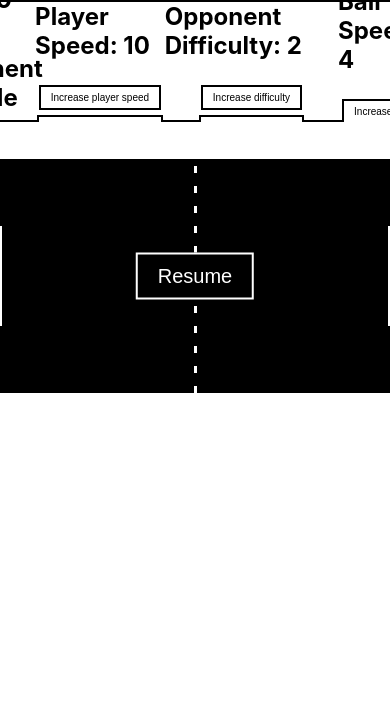
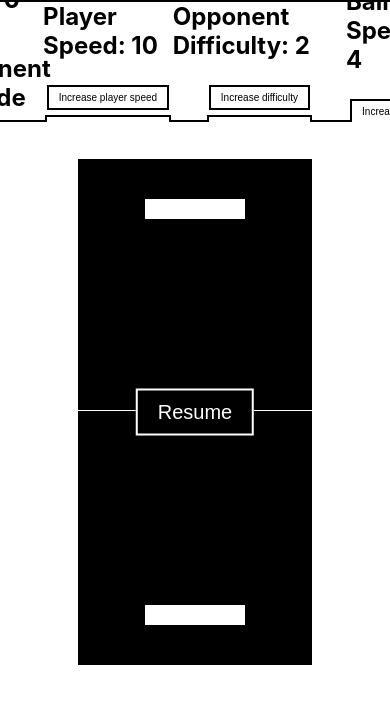
Before and after one commit to silveira42/pong-react, a React (Create React App) app: page / in a window 390 px wide. Shown: the top 704 px of the page. Built offline with nearby package versions, Linux system fonts and the light colour scheme.

Commit message:
Added orientation responsivity

```diff
--- a/src/components/Ball/BallProps.ts
+++ b/src/components/Ball/BallProps.ts
@@ -1,4 +1,5 @@
 export type BallProps = {
-	position: { longAxis: number; shortAxis: number };
+	bottom: number;
+	left: number;
 	size: number;
 };
--- a/src/components/Ball/index.tsx
+++ b/src/components/Ball/index.tsx
@@ -8,8 +8,8 @@ function Ball(props: BallProps) {
 			style={{
 				height: props.size,
 				width: props.size,
-				top: props.position.shortAxis,
-				left: props.position.longAxis,
+				bottom: props.bottom,
+				left: props.left,
 			}}
 		></div>
 	);
--- a/src/components/Board/BoardProps.ts
+++ b/src/components/Board/BoardProps.ts
@@ -14,8 +14,13 @@ export type BoardProps = {
 	playerOneDownKey: string;
 	playerTwoUpKey: string;
 	playerTwoDownKey: string;
+	playerOneLeftKey: string;
+	playerOneRightKey: string;
+	playerTwoLeftKey: string;
+	playerTwoRightKey: string;
 	opponentDifficulty: number;
 	opponentMode: string;
+	gameOrientation: string;
 	handleChangePause: (newState: boolean) => void;
 	handleScoreChange: (newScore: ScoreType) => void;
 };
--- a/src/components/Board/PaddleType.ts
+++ b/src/components/Board/PaddleType.ts
@@ -3,4 +3,7 @@ export type PaddleType = {
 	shortAxis: number;
 	upKey: string;
 	downKey: string;
+	leftKey: string;
+	rightKey: string;
+	position: string;
 };
--- a/src/components/Board/index.tsx
+++ b/src/components/Board/index.tsx
@@ -21,6 +21,9 @@ function Board(props: BoardProps) {
 		shortAxis: props.shortAxis / 2 - props.paddleLongSide / 2,
 		upKey: props.playerOneUpKey,
 		downKey: props.playerOneDownKey,
+		leftKey: props.playerOneLeftKey,
+		rightKey: props.playerOneRightKey,
+		position: 'A',
 	};
 
 	const initialPaddleZ: PaddleType = {
@@ -28,6 +31,9 @@ function Board(props: BoardProps) {
 		shortAxis: props.shortAxis / 2 - props.paddleLongSide / 2,
 		upKey: props.playerTwoUpKey,
 		downKey: props.playerTwoDownKey,
+		leftKey: props.playerTwoLeftKey,
+		rightKey: props.playerTwoRightKey,
+		position: 'Z',
 	};
 
 	const [ballPosition, setBallPosition] = React.useState(initialBallPosition);
@@ -49,6 +55,11 @@ function Board(props: BoardProps) {
 	const wPressed = useKeyPress('w');
 	const arrowDownPressed = useKeyPress('ArrowDown');
 	const sPressed = useKeyPress('s');
+
+	const arrowLeftPressed = useKeyPress('ArrowLeft');
+	const aPressed = useKeyPress('a');
+	const arrowRightPressed = useKeyPress('ArrowRight');
+	const dPressed = useKeyPress('d');
 
 	useKeyPressEvent('p', () => {
 		props.handleChangePause(!props.isPaused);
@@ -76,44 +87,55 @@ function Board(props: BoardProps) {
 		);
 
 		if (!visualViewport) return;
+		const repositionedLongAxis =
+			currentPaddle.position === 'A'
+				? props.paddleShortSide * 2
+				: visualViewport.height > visualViewport.width
+				? visualViewport.height * 0.6 - props.paddleShortSide * 3
+				: visualViewport.width * 0.6 - props.paddleShortSide * 3;
 
 		setCurrentPaddle({
 			...currentPaddle,
-			longAxis:
-				visualViewport.height > visualViewport.width
-					? visualViewport.height * 0.6
-					: visualViewport.width * 0.6 - props.paddleShortSide * 3,
+			longAxis: repositionedLongAxis,
 			shortAxis: opponentY,
 		});
 	}
 
 	function updatePlayer(currentPaddle: PaddleType, setCurrentPaddle: Function) {
-		let playerY = currentPaddle.shortAxis;
+		let playerShortAxis = currentPaddle.shortAxis;
 
-		if (currentPaddle.upKey === 'w' ? wPressed : arrowUpPressed)
-			playerY -= props.playerSpeed;
-		if (currentPaddle.downKey === 's' ? sPressed : arrowDownPressed)
-			playerY += props.playerSpeed;
-
+		if (props.gameOrientation === 'horizontal') {
+			if (currentPaddle.upKey === 'w' ? wPressed : arrowUpPressed)
+				playerShortAxis += props.playerSpeed;
+			if (currentPaddle.downKey === 's' ? sPressed : arrowDownPressed)
+				playerShortAxis -= props.playerSpeed;
+		} else if (props.gameOrientation === 'vertical') {
+			if (currentPaddle.leftKey === 'a' ? aPressed : arrowLeftPressed)
+				playerShortAxis -= props.playerSpeed;
+			if (currentPaddle.rightKey === 'd' ? dPressed : arrowRightPressed)
+				playerShortAxis += props.playerSpeed;
+		} else {
+			throw new Error('Invalid game orientation');
+		}
 		// keep the paddle inside of the canvas
-		playerY = Math.max(
-			Math.min(playerY, props.shortAxis - props.paddleLongSide),
+		playerShortAxis = Math.max(
+			Math.min(playerShortAxis, props.shortAxis - props.paddleLongSide),
 			0
 		);
 
 		if (!visualViewport) return;
 
 		const repositionedLongAxis =
-			currentPaddle.longAxis < props.longAxis / 2
+			currentPaddle.position === 'A'
 				? props.paddleShortSide * 2
 				: visualViewport.height > visualViewport.width
-				? visualViewport.height * 0.6
+				? visualViewport.height * 0.6 - props.paddleShortSide * 3
 				: visualViewport.width * 0.6 - props.paddleShortSide * 3;
 
 		setCurrentPaddle({
 			...currentPaddle,
 			longAxis: repositionedLongAxis,
-			shortAxis: playerY,
+			shortAxis: playerShortAxis,
 		});
 	}
 
@@ -238,19 +260,74 @@ function Board(props: BoardProps) {
 		<div className='board-container'>
 			<hr />
 			<div
-				className='board'
-				style={{ width: props.longAxis, height: props.shortAxis }}
+				className={`board board-${props.gameOrientation}-stripe`}
+				style={{
+					width:
+						props.gameOrientation === 'horizontal'
+							? props.longAxis
+							: props.shortAxis,
+					height:
+						props.gameOrientation === 'vertical'
+							? props.longAxis
+							: props.shortAxis,
+				}}
 			>
 				<Paddle
-					position={paddleA}
-					width={props.paddleShortSide}
-					height={props.paddleLongSide}
+					left={
+						props.gameOrientation === 'horizontal'
+							? paddleA.longAxis
+							: paddleA.shortAxis
+					}
+					bottom={
+						props.gameOrientation === 'horizontal'
+							? paddleA.shortAxis
+							: paddleA.longAxis
+					}
+					height={
+						props.gameOrientation === 'horizontal'
+							? props.paddleLongSide
+							: props.paddleShortSide
+					}
+					width={
+						props.gameOrientation === 'vertical'
+							? props.paddleLongSide
+							: props.paddleShortSide
+					}
 				/>
-				<Ball position={ballPosition} size={props.ballSize} />
+				<Ball
+					left={
+						props.gameOrientation === 'horizontal'
+							? ballPosition.longAxis
+							: ballPosition.shortAxis
+					}
+					bottom={
+						props.gameOrientation === 'horizontal'
+							? ballPosition.shortAxis
+							: ballPosition.longAxis
+					}
+					size={props.ballSize}
+				/>
 				<Paddle
-					position={paddleZ}
-					width={props.paddleShortSide}
-					height={props.paddleLongSide}
+					left={
+						props.gameOrientation === 'horizontal'
+							? paddleZ.longAxis
+							: paddleZ.shortAxis
+					}
+					bottom={
+						props.gameOrientation === 'horizontal'
+							? paddleZ.shortAxis
+							: paddleZ.longAxis
+					}
+					height={
+						props.gameOrientation === 'horizontal'
+							? props.paddleLongSide
+							: props.paddleShortSide
+					}
+					width={
+						props.gameOrientation === 'vertical'
+							? props.paddleLongSide
+							: props.paddleShortSide
+					}
 				/>
 				{props.isPaused ? (
 					<button
--- a/src/components/Board/styles.css
+++ b/src/components/Board/styles.css
@@ -10,10 +10,20 @@
 	position: relative;
 	margin: 20px;
 	background-color: #000;
+}
+
+.board-horizontal-stripe {
 	background-image: linear-gradient(rgb(255, 255, 255) 33%, rgba(0, 0, 0, 0) 0%);
 	background-position: center;
 	background-size: 3px 20px;
 	background-repeat: repeat-y;
+}
+
+.board-vertical-stripe {
+	background-image: linear-gradient(rgb(255, 255, 255) 33%, rgba(0, 0, 0, 0) 0%);
+	background-position: center;
+	background-size: 20px 3px;
+	background-repeat: repeat-x;
 }
 
 .board-resume-button {
--- a/src/components/Game/GameSettingsType.ts
+++ b/src/components/Game/GameSettingsType.ts
@@ -11,6 +11,10 @@ export type GameSettingsType = {
 	playerOneDownKey: string;
 	playerTwoUpKey: string;
 	playerTwoDownKey: string;
+	playerOneLeftKey: string;
+	playerOneRightKey: string;
+	playerTwoLeftKey: string;
+	playerTwoRightKey: string;
 	ballSpeed: number;
 	ballSpeedStep: number;
 	opponentDifficulty: Difficulty;
@@ -18,4 +22,5 @@ export type GameSettingsType = {
 	paddleShortSide: number;
 	paddleLongSide: number;
 	ballSize: number;
+	gameOrientation: string;
 };
--- a/src/components/Game/index.tsx
+++ b/src/components/Game/index.tsx
@@ -6,6 +6,13 @@ import { GameSettingsType } from './GameSettingsType';
 import { Difficulty } from './Difficulty';
 
 if (!visualViewport) throw new Error('visualViewport is not supported');
+
+/*
+ * Regarding the axis:
+ * The short axis is the smallest of the two dimensions.
+ * For example, if the screen is in portrait mode, the short axis is the width.
+ * The long axis is the main direction of the ball.
+ */
 
 const gameSettings: GameSettingsType = {
 	boardShortAxis:
@@ -24,12 +31,18 @@ const gameSettings: GameSettingsType = {
 		visualViewport.height > visualViewport.width
 			? visualViewport.height * 0.6
 			: visualViewport.width * 0.6,
+	gameOrientation:
+		visualViewport.height > visualViewport.width ? 'vertical' : 'horizontal',
 	playerSpeed: 10,
 	playerSpeedStep: 1,
 	playerOneUpKey: 'w',
 	playerOneDownKey: 's',
 	playerTwoUpKey: 'ArrowUp',
 	playerTwoDownKey: 'ArrowDown',
+	playerOneLeftKey: 'a',
+	playerOneRightKey: 'd',
+	playerTwoLeftKey: 'ArrowLeft',
+	playerTwoRightKey: 'ArrowRight',
 	ballSpeed: 4,
 	ballSpeedStep: 0.5,
 	opponentDifficulty: Difficulty.Medium,
@@ -51,6 +64,9 @@ function Game() {
 	);
 	const [boardLongAxis, setBoardLongAxis] = React.useState(
 		gameSettings.boardLongAxis
+	);
+	const [gameOrientation, setGameOrientation] = React.useState(
+		gameSettings.gameOrientation
 	);
 	const [headerHeight, setHeaderHeight] = React.useState(
 		gameSettings.headerShortAxis
@@ -80,6 +96,18 @@ function Game() {
 	);
 	const [playerTwoDownKey, setPlayerTwoDownKey] = React.useState(
 		gameSettings.playerTwoDownKey
+	);
+	const [playerOneLeftKey, setplayerOneLeftKey] = React.useState(
+		gameSettings.playerOneLeftKey
+	);
+	const [playerOneRightKey, setplayerOneRightKey] = React.useState(
+		gameSettings.playerOneRightKey
+	);
+	const [playerTwoLeftKey, setplayerTwoLeftKey] = React.useState(
+		gameSettings.playerTwoLeftKey
+	);
+	const [playerTwoRightKey, setplayerTwoRightKey] = React.useState(
+		gameSettings.playerTwoRightKey
 	);
 	const [opponentMode, setOpponentMode] = React.useState(
 		gameSettings.opponentMode
@@ -148,6 +176,9 @@ function Game() {
 			visualViewport.height > visualViewport.width
 				? visualViewport.height * 0.6
 				: visualViewport.width * 0.6
+		);
+		setGameOrientation(
+			visualViewport.height > visualViewport.width ? 'vertical' : 'horizontal'
 		);
 		setPaddleWidth(20);
 		setPaddleHeight(100);
@@ -221,8 +252,13 @@ function Game() {
 				playerOneDownKey={playerOneDownKey}
 				playerTwoUpKey={playerTwoUpKey}
 				playerTwoDownKey={playerTwoDownKey}
+				playerOneLeftKey={playerOneLeftKey}
+				playerOneRightKey={playerOneRightKey}
+				playerTwoLeftKey={playerTwoLeftKey}
+				playerTwoRightKey={playerTwoRightKey}
 				opponentDifficulty={opponentDifficulty}
 				opponentMode={opponentMode}
+				gameOrientation={gameOrientation}
 				handleChangePause={handleChangePause}
 				handleScoreChange={handleScoreChange}
 			/>
--- a/src/components/Paddle/PaddleProps.ts
+++ b/src/components/Paddle/PaddleProps.ts
@@ -1,8 +1,6 @@
 export type PaddleProps = {
-	position: {
-		longAxis: number;
-		shortAxis: number;
-	};
+	bottom: number;
+	left: number;
 	width: number;
 	height: number;
 };
--- a/src/components/Paddle/index.tsx
+++ b/src/components/Paddle/index.tsx
@@ -8,8 +8,8 @@ export default function Paddle(props: PaddleProps) {
 			style={{
 				height: props.height,
 				width: props.width,
-				top: props.position.shortAxis,
-				left: props.position.longAxis,
+				bottom: props.bottom,
+				left: props.left,
 			}}
 		></div>
 	);
```
